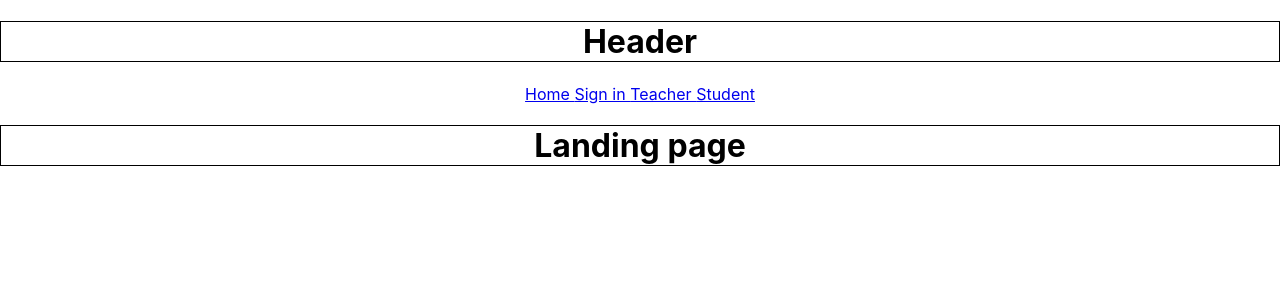
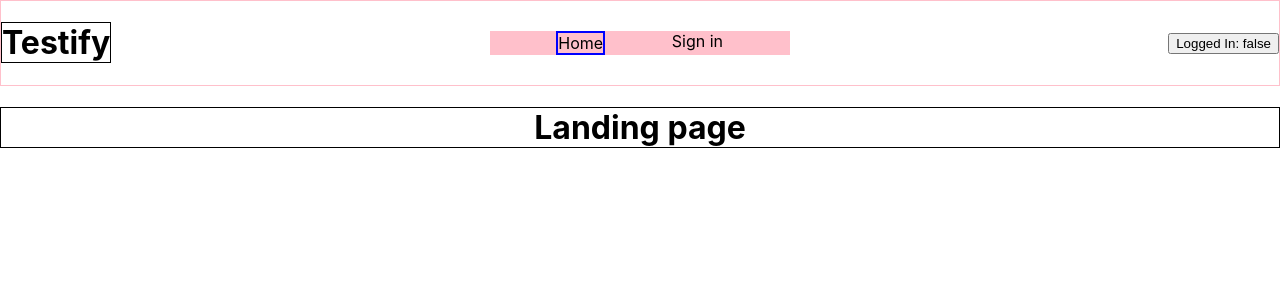
Before and after one commit to bt-testify/Testify-FE, a React (Create React App) app in the folder testify/: page / in a window 1280 px wide. Shown: the top 300 px of the page. Built offline with nearby package versions, Linux system fonts and the light colour scheme.

Commit message:
Added test.css to separate debug styling. Added functional header component, needs to be fleshed out but works as intended showing different nav links based on bools/state.

```diff
--- a/testify/src/components/Header.js
+++ b/testify/src/components/Header.js
@@ -1,15 +1,61 @@
-import React from 'react'
+import React, {useState} from 'react'
 import { Link, NavLink } from 'react-router-dom';
+import styled from 'styled-components';
+import '../test.css'
 
 export default function Header() {
+  const HDiv = styled.div`
+  text-decoration: none;
+  `;
+  const StyledNavLink = styled(NavLink)`
+  text-decoration: none;
+  color: black;
+  :visited{
+    color: black;
+  }
+  :hover{
+    background-color: grey;
+  }
+  `;
+  const StyledLink = styled(Link)`
+  text-decoration: none;
+  color: black;
+  :visited{
+    color: black;
+  }
+  `;
+
+  const [loggedIn, setLoggedIn] = useState(false)
+
     return (
-        <div>
-            <h1 className='initial'>Header</h1>
-            <Link to='/'>Home </Link>
-            <Link to='/Login'>Sign in </Link>
-            <Link to='/Teacher'>Teacher </Link>
-            <Link to='/Student'>Student </Link>
-        </div>
+        <HDiv className='headerDiv'>
+            <StyledLink exact to='/'><h1 className='initial'>Testify</h1></StyledLink>
+
+            {(()=>{
+            if ( loggedIn === true){
+              return <nav>
+                <StyledNavLink exact to='/'>Home </StyledNavLink>
+                <StyledNavLink to='/Login'>Sign in </StyledNavLink>
+                <StyledNavLink to='/Teacher'>Teacher </StyledNavLink>
+                <StyledNavLink to='/Student'>Student </StyledNavLink>
+              </nav>
+            }
+            else if (loggedIn === false){
+              return <nav>
+                <StyledNavLink exact to='/'>Home </StyledNavLink>
+                <StyledNavLink to='/Login'>Sign in </StyledNavLink>
+              </nav>
+            }
+          })()}
+
+
+        <div><button onClick={ ()=>{
+          if (loggedIn){setLoggedIn(false)}
+          else{setLoggedIn(true)}
+          } }>Logged In: {`${loggedIn}`}</button></div>
+
+
+        </HDiv>
     )
 }
 
--- /dev/null
+++ b/testify/src/test.css
@@ -0,0 +1,21 @@
+
+.initial {
+    border: 1px solid black;
+  }
+
+.active{
+border: 2px solid blue;
+}
+
+.headerDiv{
+    border: 1px solid pink;
+    display: flex;
+    justify-content: space-between;
+    align-items: center;
+}
+nav{
+        background-color: pink;
+        width: 300px;
+        display: flex;
+        justify-content: space-evenly;
+}
```
